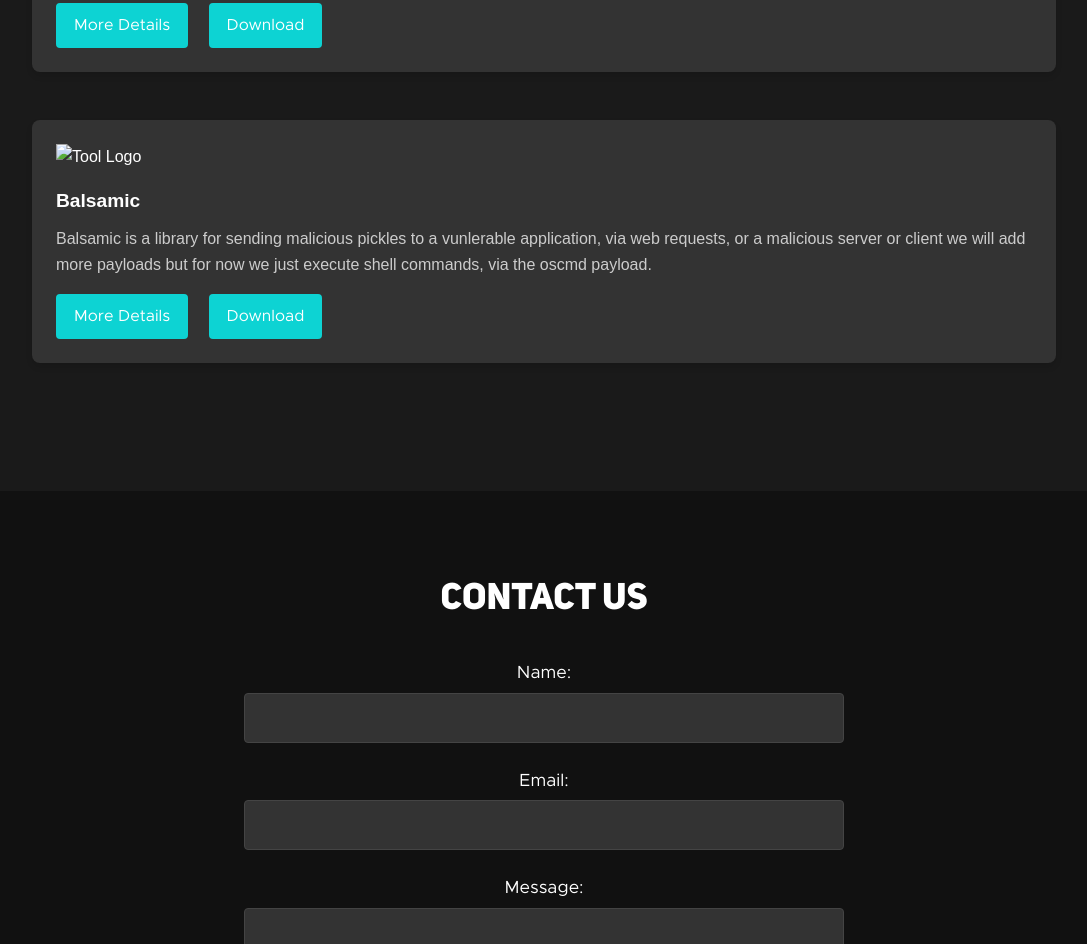
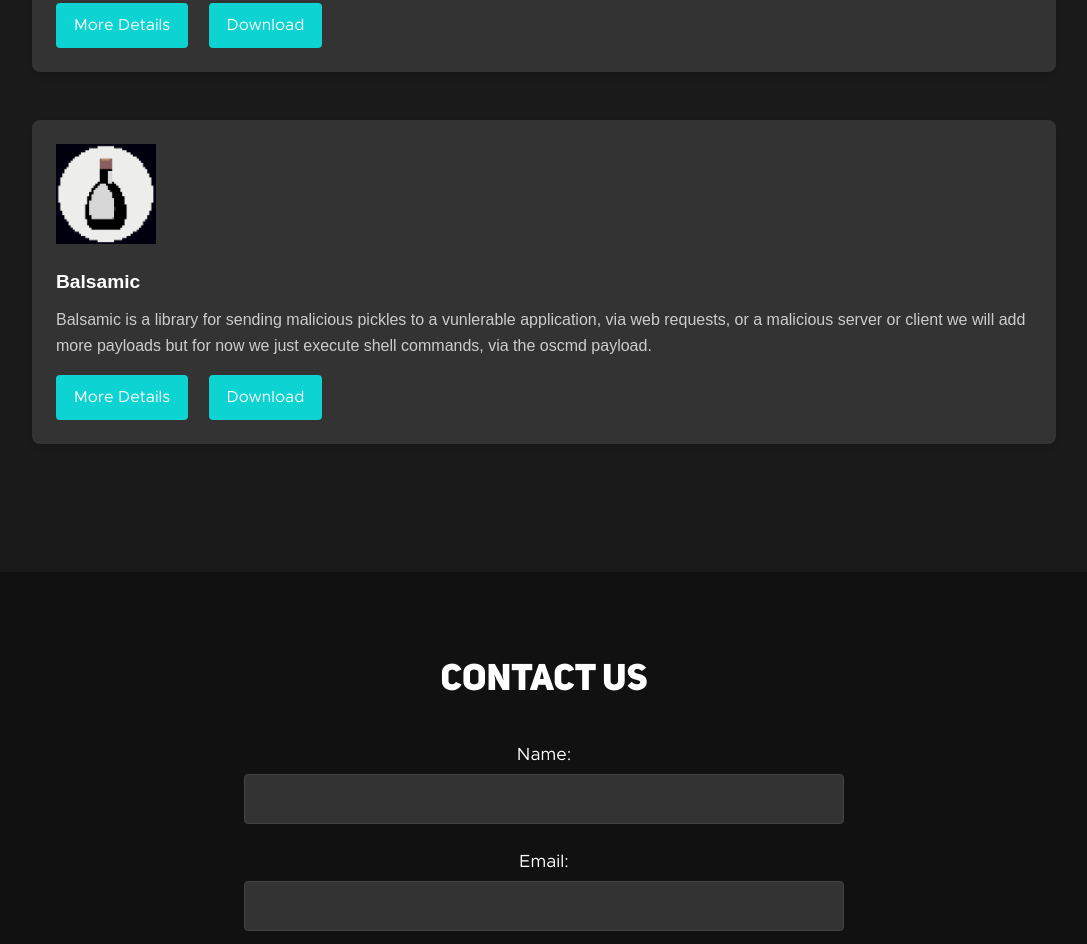
Before and after one commit to saltytine/dumbstuff, a plain HTML site: page index.html in a window 1280 px wide. Shown: the part 4399-5343 px from the top of the page, without its empty margins (96-1183 px from the left). Drawn offline with Linux system fonts and the light colour scheme; a script that the page names is missing.

Commit message:
Update index.html

```diff
--- a/index.html
+++ b/index.html
@@ -135,7 +135,7 @@
                 <a href="https://download-link.com" target="_blank" class="btn">Download</a>
             </div>
             <div class="tool-item">
-                <img src="tool-logo.png" alt="Tool Logo" class="tool-logo">
+                <img src="balsamic.webp" alt="Tool Logo" class="tool-logo">
                 <h3>Balsamic</h3>
                 <p>Balsamic is a library for sending malicious pickles to a vunlerable application, via web requests, or a malicious server or client we will add more payloads but for now we just execute shell commands, via the oscmd payload.</p>
                 <a href="https://malectrica.com/tool-details" target="_blank" class="btn">More Details</a>
```
